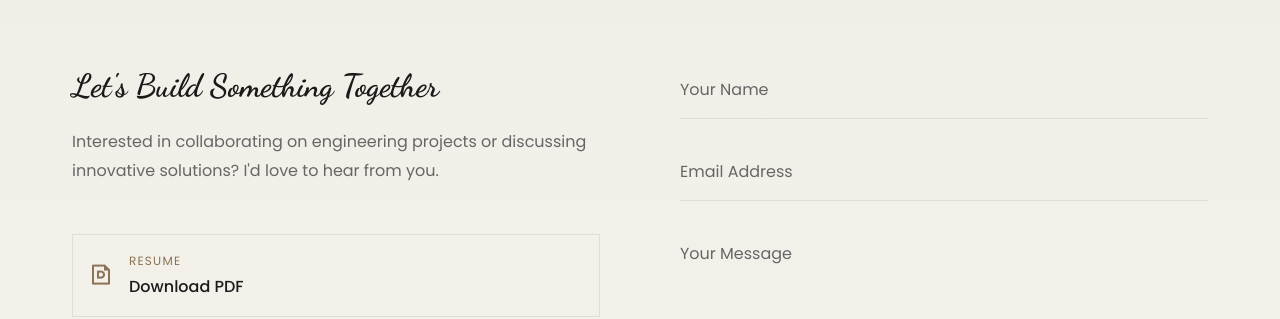
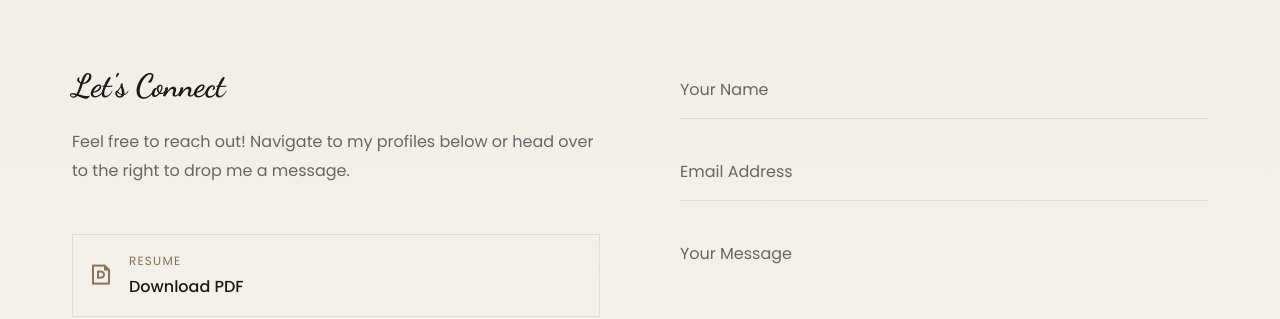
Before and after one commit to Yuutsuuu/Portfolio, a plain HTML site: page index.html in a window 1280 px wide. Shown: the part 4539-4858 px from the top of the page. Drawn offline with nearby package versions, Linux system fonts and the light colour scheme.

Commit message:
Contact bio updated

```diff
--- a/index.html
+++ b/index.html
@@ -449,10 +449,9 @@
 
                 <div class="contact-grid">
                     <div class="contact-info">
-                        <h3 class="contact-heading">Let's Build Something Together</h3>
+                        <h3 class="contact-heading">Let's Connect</h3>
                         <p class="contact-desc">
-                            Interested in collaborating on engineering projects or discussing
-                            innovative solutions? I'd love to hear from you.
+                            Feel free to reach out! Navigate to my profiles below or head over to the right to drop me a message.
                         </p>
 
                         <div class="contact-links">
```
